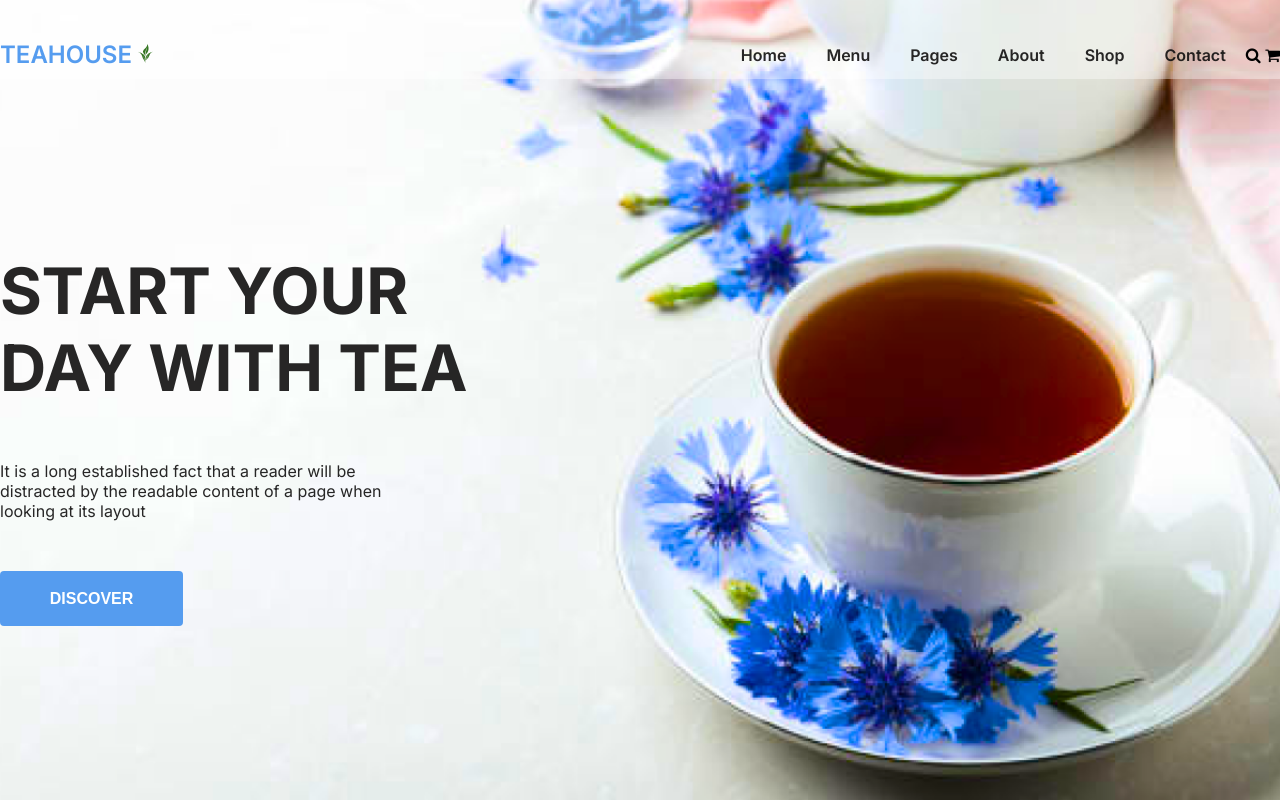
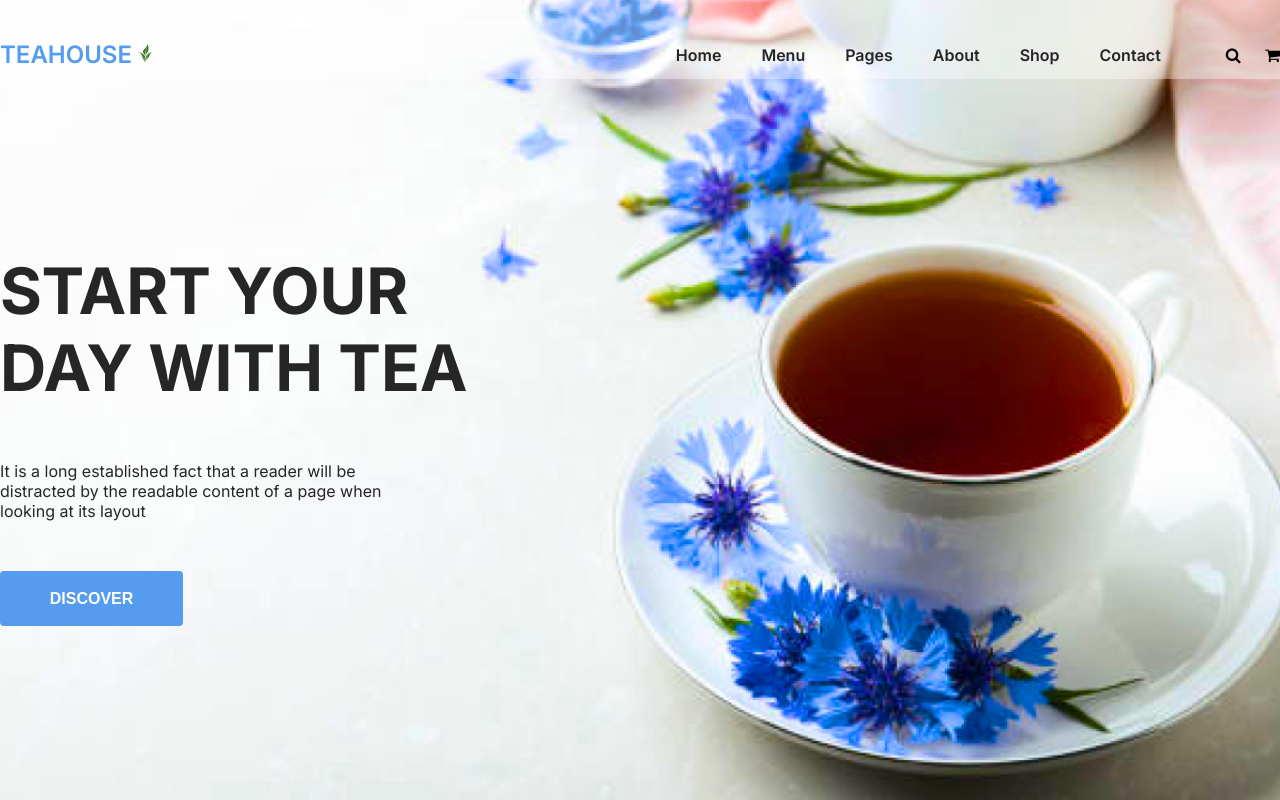
Before and after one commit to nazmul-hossein-nahid/Teahouse-website, a plain HTML site: page index.html in a window 1280 px wide. Drawn offline with Linux system fonts and the light colour scheme.

Commit message:
adder more style

```diff
--- a/index.html
+++ b/index.html
@@ -45,12 +45,17 @@
         <section class="bannar">
             <div class="bannar-area">
                 <h1 class="bannar-title">START YOUR <br> DAY WITH TEA</h1>
-                <p class="bannar-discreption">It is a long established fact that a reader will be distracted by the readable content of a page when
-                looking at its layout</p>
+                <p class="bannar-discreption">It is a long established fact that a reader will be distracted by the
+                    readable content of a page when
+                    looking at its layout</p>
                 <button class="bannar-btn">DISCOVER</button>
             </div>
         </section>
     </header>
+    <!-- main section start here -->
+    <main>
+
+    </main>
 </body>
 
 </html>
--- a/styles/index.css
+++ b/styles/index.css
@@ -62,6 +62,7 @@ a {
     font-weight: 600;
 }
 
+
 /* bannar section css here */
 .bannar {
     max-width: 1300px;
@@ -70,7 +71,12 @@ a {
     display: flex;
     align-items: center;
 }
-
+.nav-icon{
+    margin-left: 25px;
+}
+.nav-icon i{
+ padding-left: 20px;
+}
 .bannar-title {
     color: rgba(15, 14, 14, 0.90);
     font-family: Inter;
@@ -97,3 +103,4 @@ a {
     font-weight: 600;
     border: none;
 }
+/* main section css here */
```
